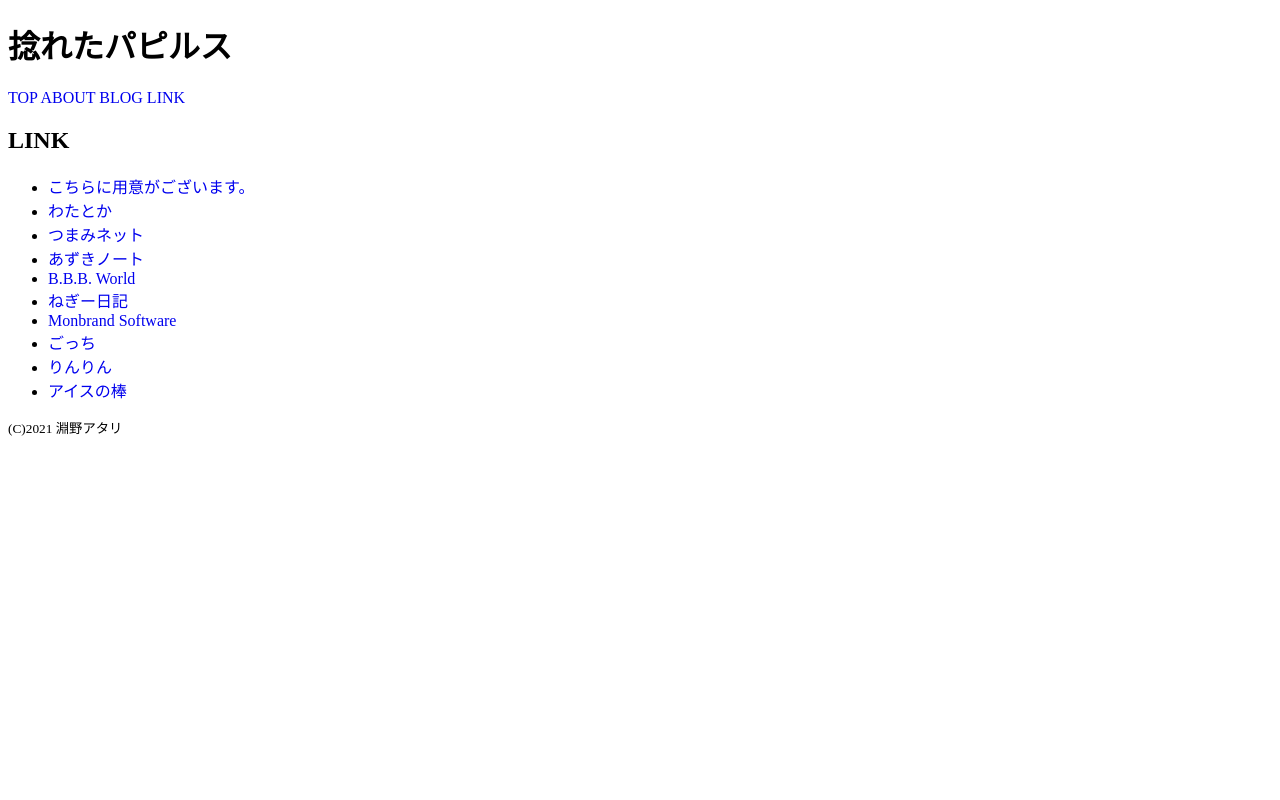
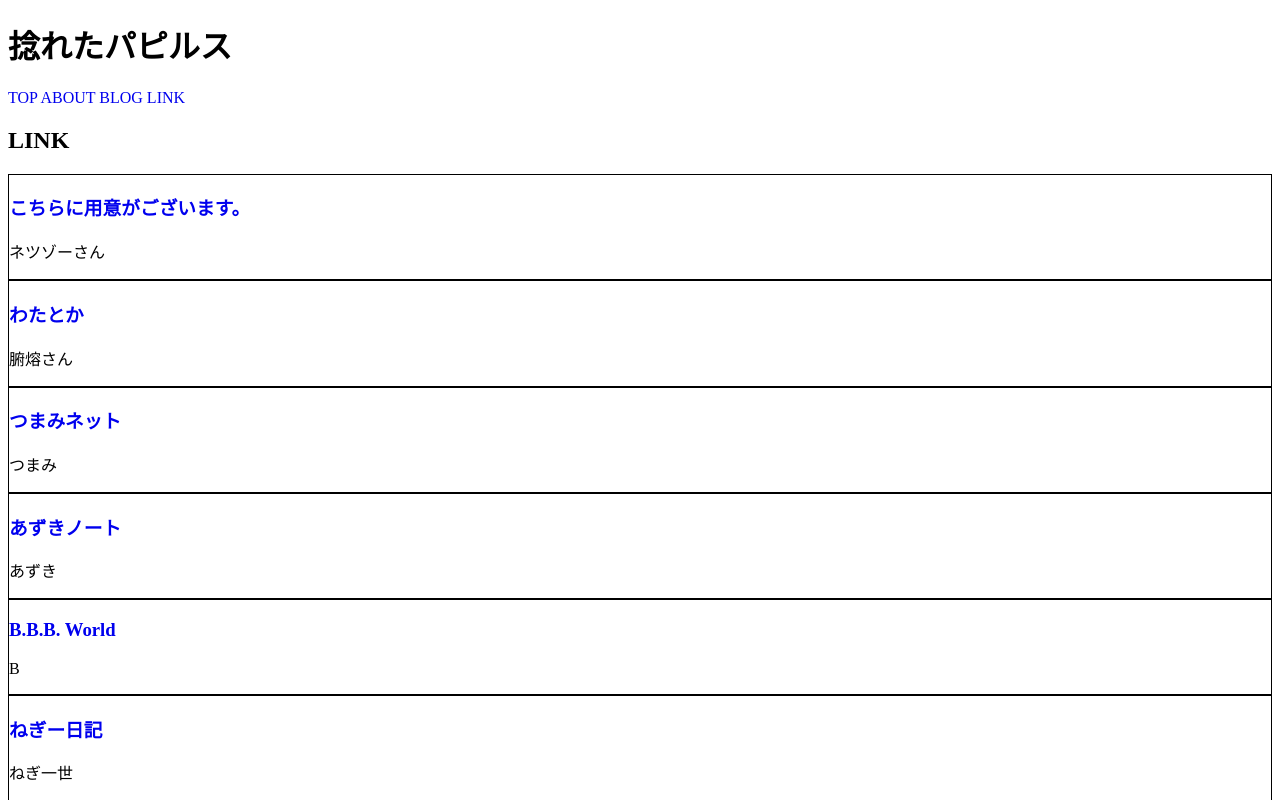
Before and after one commit to hutinoatari/hutinoatari.github.io, a Next.js app: page /link in a window 1280 px wide. Shown: the top 800 px of the page. Built offline with nearby package versions, Linux system fonts and the light colour scheme.

Commit message:
リンクの固まりをコンポーネントにした

```diff
--- /dev/null
+++ b/src/components/LinkItem.tsx
@@ -0,0 +1,22 @@
+import { FC } from "react";
+import ExternalLink from "./ExternalLink";
+import styles from "../styles/linkItem.module.scss";
+
+interface Props {
+    title: string;
+    url: string;
+    author: string;
+}
+
+const LinkItem: FC<Props> = ({ title, url, author }) => {
+    return (
+        <section className={styles.linkItemSection}>
+            <h3>
+                <ExternalLink title={title} url={url} />
+            </h3>
+            <p>{author}</p>
+        </section>
+    );
+};
+
+export default LinkItem;
--- a/src/pages/link.tsx
+++ b/src/pages/link.tsx
@@ -2,7 +2,7 @@ import { FC } from "react";
 import PageHead from "../components/PageHead";
 import Header from "../components/Header";
 import Footer from "../components/Footer";
-import ExternalLink from "../components/ExternalLink";
+import LinkItem from "../components/LinkItem";
 
 const LinkPage: FC<{}> = () => {
     return (
@@ -11,65 +11,56 @@ const LinkPage: FC<{}> = () => {
             <Header />
             <main>
                 <h2>LINK</h2>
-                <ul>
-                    <li>
-                        <ExternalLink
+                <LinkItem
                     title="こちらに用意がございます。"
                     url="https://characordbracelets.hateblo.jp/"
+                    author="ネツゾーさん"
                 />
-                    </li>
-                    <li>
-                        <ExternalLink
+                <LinkItem
                     title="わたとか"
                     url="https://m393.web.fc2.com/"
+                    author="腑熔さん"
                 />
-                    </li>
-                    <li>
-                        <ExternalLink
+                <LinkItem
                     title="つまみネット"
                     url="https://trpfrog.net/"
+                    author="つまみ"
                 />
-                    </li>
-                    <li>
-                        <ExternalLink
+                <LinkItem
                     title="あずきノート"
                     url="https://uxhpu.net/"
+                    author="あずき"
                 />
-                    </li>
-                    <li>
-                        <ExternalLink
+                <LinkItem
                     title="B.B.B. World"
                     url="https://baki-0.github.io/"
+                    author="B"
                 />
-                    </li>
-                    <li>
-                        <ExternalLink
+                <LinkItem
                     title="ねぎー日記"
                     url="https://negiissei.com/"
+                    author="ねぎ一世"
                 />
-                    </li>
-                    <li>
-                        <ExternalLink
+                <LinkItem
                     title="Monbrand Software"
                     url="https://www.mbsoftware.tokyo/"
+                    author="おひげ先輩"
                 />
-                    </li>
-                    <li>
-                        <ExternalLink title="ごっち" url="https://gotti.dev/" />
-                    </li>
-                    <li>
-                        <ExternalLink
+                <LinkItem
+                    title="ごっち"
+                    url="https://gotti.dev/"
+                    author="gottiくん"
+                />
+                <LinkItem
                     title="りんりん"
                     url="https://lnln.dev/"
+                    author="りんりんくん"
                 />
-                    </li>
-                    <li>
-                        <ExternalLink
+                <LinkItem
                     title="アイスの棒"
                     url="https://azukibar.dev/"
+                    author="あずきバーくん"
                 />
-                    </li>
-                </ul>
             </main>
             <Footer />
         </>
--- /dev/null
+++ b/src/styles/linkItem.module.scss
@@ -0,0 +1,3 @@
+.linkItemSection {
+    border: solid black 1px;
+}
```
Lines whose indentation alone changed are shown as unchanged.
